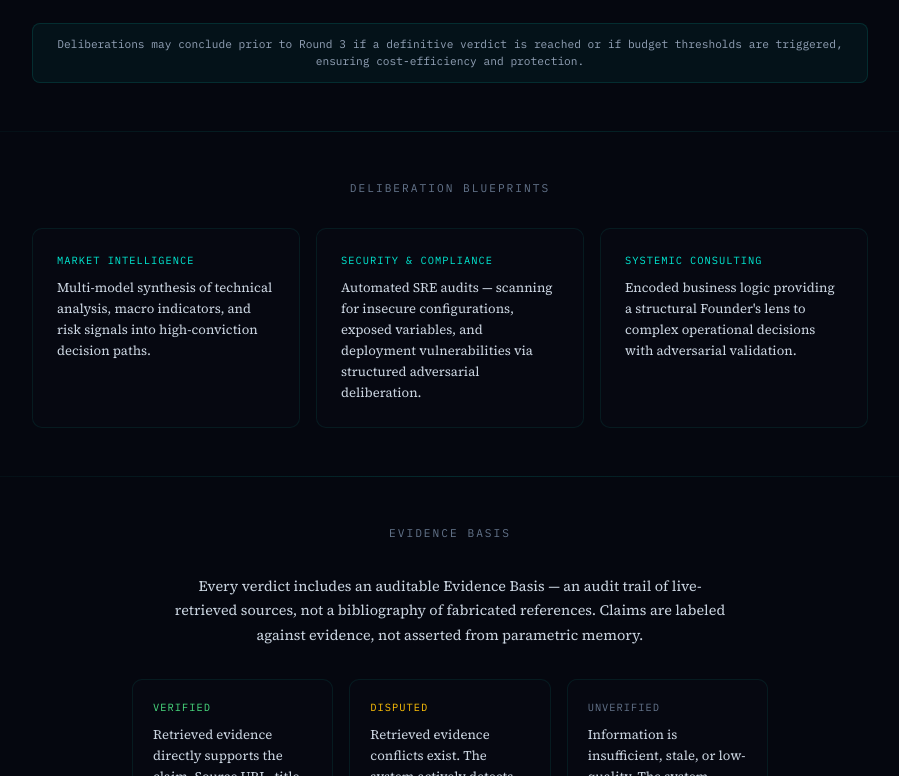
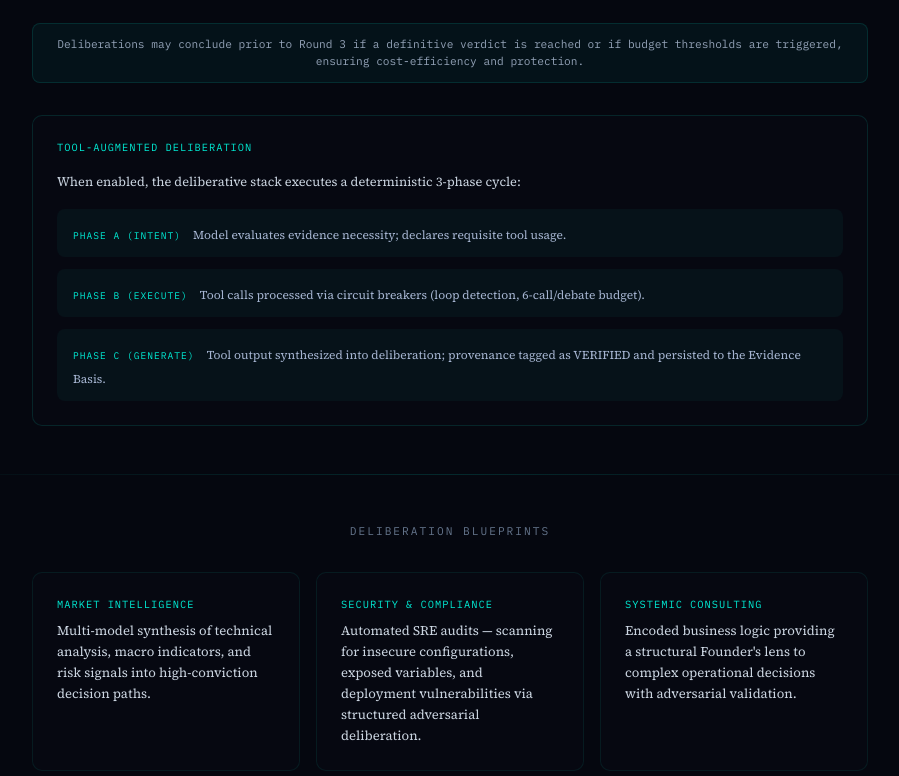
Before and after one commit to NiraNexus/niranexus-hero, a Next.js app: page /model-council in a window 1280 px wide. Shown: the part 584-1360 px from the top of the page, without its empty margins (190-1089 px from the left). Built offline with nearby package versions, Linux system fonts and the light colour scheme; no server answers.

Commit message:
[deepseek-v4-pro] docs: MCP updates — hub bullet + MC spec + security notice removal
- Hub: Live Research Pipeline infra language replaces web search bullet
- MC spec: Tool-Augmented Deliberation (Phase A/B/C) after Mechanism
- MC spec: Removed [SYSTEM_ACCESS_NOTICE] security gate block

```diff
--- a/src/app/model-council/page.tsx
+++ b/src/app/model-council/page.tsx
@@ -67,6 +67,30 @@ export default function ModelCouncilPage() {
         <p style={{ fontFamily: 'var(--font-mono)', fontSize: '0.7rem', color: '#94a3b8', textAlign: 'center', marginTop: '1.5rem', padding: '0.75rem 1rem', backgroundColor: 'rgba(0, 235, 212, 0.05)', borderRadius: 8, border: '1px solid rgba(0, 235, 212, 0.12)' }}>
           Deliberations may conclude prior to Round 3 if a definitive verdict is reached or if budget thresholds are triggered, ensuring cost-efficiency and protection.
         </p>
+
+        {/* Tool-Augmented Deliberation */}
+        <div style={{ marginTop: '2rem', padding: '1.5rem', backgroundColor: 'rgba(10, 14, 26, 0.3)', borderRadius: 10, border: '1px solid rgba(0, 235, 212, 0.12)' }}>
+          <h3 style={{ fontFamily: 'var(--font-mono)', fontSize: '0.65rem', color: '#00ebd4', textTransform: 'uppercase', letterSpacing: '1px', marginBottom: '1rem' }}>
+            Tool-Augmented Deliberation
+          </h3>
+          <p style={{ fontFamily: 'var(--font-body)', fontSize: '0.8rem', color: '#cbd5e1', lineHeight: 1.7, margin: 0 }}>
+            When enabled, the deliberative stack executes a deterministic 3-phase cycle:
+          </p>
+          <div style={{ marginTop: '1rem', display: 'flex', flexDirection: 'column', gap: '0.75rem' }}>
+            <div style={{ padding: '0.75rem 1rem', backgroundColor: 'rgba(0, 235, 212, 0.04)', borderRadius: 8 }}>
+              <span style={{ fontFamily: 'var(--font-mono)', fontSize: '0.6rem', color: '#00ebd4', textTransform: 'uppercase', letterSpacing: '1px' }}>Phase A (Intent)</span>
+              <span style={{ fontFamily: 'var(--font-body)', fontSize: '0.75rem', color: '#A5B4D0', marginLeft: '0.75rem' }}>Model evaluates evidence necessity; declares requisite tool usage.</span>
+            </div>
+            <div style={{ padding: '0.75rem 1rem', backgroundColor: 'rgba(0, 235, 212, 0.04)', borderRadius: 8 }}>
+              <span style={{ fontFamily: 'var(--font-mono)', fontSize: '0.6rem', color: '#00ebd4', textTransform: 'uppercase', letterSpacing: '1px' }}>Phase B (Execute)</span>
+              <span style={{ fontFamily: 'var(--font-body)', fontSize: '0.75rem', color: '#A5B4D0', marginLeft: '0.75rem' }}>Tool calls processed via circuit breakers (loop detection, 6-call/debate budget).</span>
+            </div>
+            <div style={{ padding: '0.75rem 1rem', backgroundColor: 'rgba(0, 235, 212, 0.04)', borderRadius: 8 }}>
+              <span style={{ fontFamily: 'var(--font-mono)', fontSize: '0.6rem', color: '#00ebd4', textTransform: 'uppercase', letterSpacing: '1px' }}>Phase C (Generate)</span>
+              <span style={{ fontFamily: 'var(--font-body)', fontSize: '0.75rem', color: '#A5B4D0', marginLeft: '0.75rem' }}>Tool output synthesized into deliberation; provenance tagged as VERIFIED and persisted to the Evidence Basis.</span>
+            </div>
+          </div>
+        </div>
       </section>
 
       <Divider />
@@ -368,14 +392,6 @@ export default function ModelCouncilPage() {
         >
           Click to Deliberate
         </a>
-        <div style={{ marginTop: '1.5rem', padding: '1rem', backgroundColor: 'rgba(0, 235, 212, 0.05)', borderRadius: 8, border: '1px solid rgba(0, 235, 212, 0.12)' }}>
-          <p style={{ fontFamily: 'var(--font-mono)', fontSize: '0.65rem', color: '#00ebd4', margin: 0, letterSpacing: '0.5px', textTransform: 'uppercase' }}>
-            [SYSTEM_ACCESS_NOTICE]
-          </p>
-          <p style={{ fontFamily: 'var(--font-body)', fontSize: '0.78rem', color: '#94a3b8', margin: '0.5rem 0 0', lineHeight: 1.5 }}>
-            Accessing the Council requires authenticated session handling via Google OAuth to maintain SOC 2-ready compliance data integrity and professional audit trails.
-          </p>
-        </div>
       </section>
 
       <ScrollToTop />
--- a/src/app/page.tsx
+++ b/src/app/page.tsx
@@ -259,7 +259,7 @@ export default function Home() {
               <p style={{ fontFamily: 'var(--font-body)', fontSize: '0.9rem', color: '#cbd5e1', lineHeight: 1.6, margin: 0 }}>
                 Multi-model deliberation pipeline with auditable source verification. Opening Statements → Cross-Examination → Rebuttal → Synthesis. Document-augmented deliberation — upload PDFs via web or Telegram. Export to PDF, Markdown, or JSON — every file signed with NiraNexus provenance.
               </p>
-              <p style={{ fontFamily: 'var(--font-mono)', fontSize: '0.65rem', color: '#64748b', marginTop: '0.75rem', lineHeight: 1.6 }}>Mid-debate checkpoints &middot; Quorum enforcement &middot; Live web search + source verification &middot; Telegram bot integration &middot; REST API with SSE streaming</p>
+              <p style={{ fontFamily: 'var(--font-mono)', fontSize: '0.65rem', color: '#64748b', marginTop: '0.75rem', lineHeight: 1.6 }}>Mid-debate checkpoints &middot; Quorum enforcement &middot; Live Research Pipeline: Multi-phase (Intent/Execute/Generate) tool instrumentation with verified source attribution &middot; Telegram bot integration &middot; REST API with SSE streaming</p>
               <p style={{ fontFamily: 'var(--font-mono)', fontSize: '0.65rem', color: '#00ebd4', marginTop: '1rem', opacity: 0.7 }}>
                               model-council.niranexus.com &rarr;
                             </p>
```
